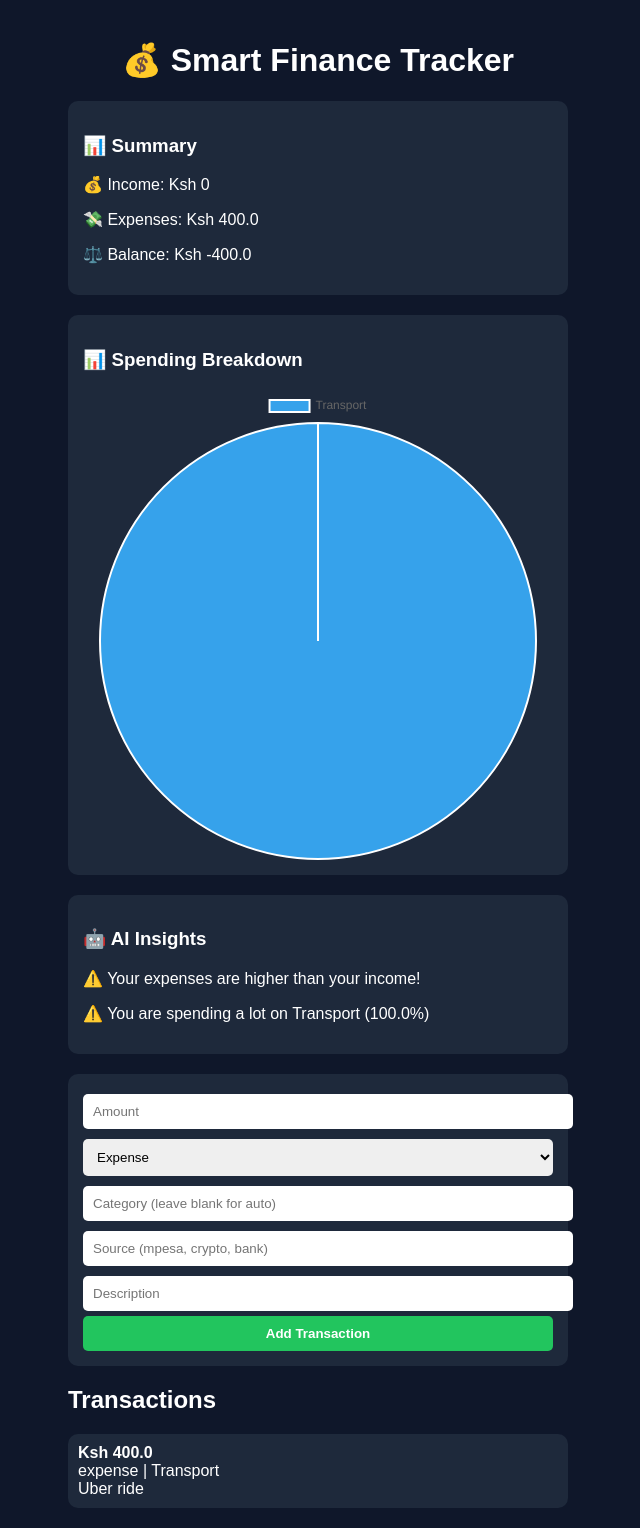
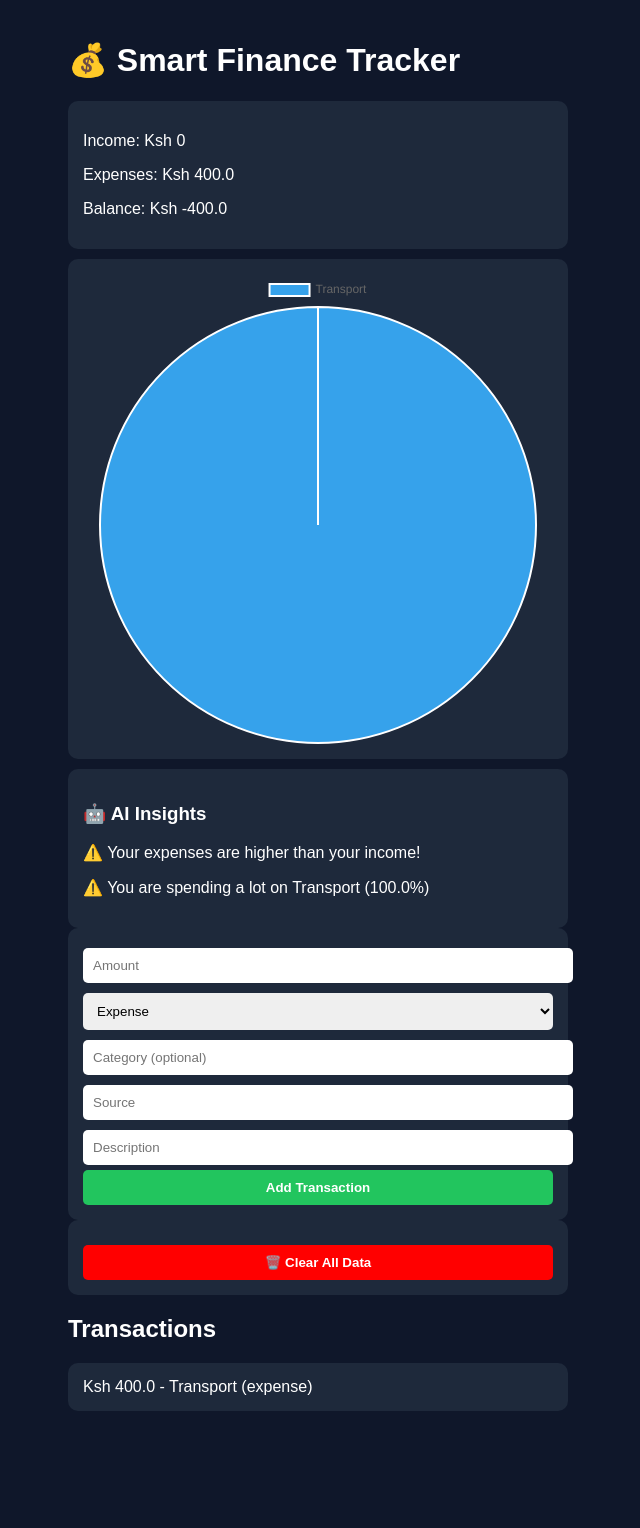
Before and after one commit to geoffreydev23/fintech-app, a Flask app: page / in a window 1280 px wide. Shown: the whole page, without its empty margins (322-962 px from the left). After the commit the page ends 1411 px from the top, so only its background shows below. Run offline with Flask 3, Linux system fonts and the light colour scheme; data comes from the database, SQL or seed files in the repository.

Commit message:
added clear data feature

```diff
--- a/app.py
+++ b/app.py
@@ -1,14 +1,14 @@
-from flask import Flask, render_template, request
+from flask import Flask, render_template, request, redirect
 import sqlite3
 import os
 
 app = Flask(__name__)
 
-# 📁 DATABASE PATH (IMPORTANT FOR DEPLOYMENT)
+# 📁 DATABASE PATH
 BASE_DIR = os.path.dirname(os.path.abspath(__file__))
 db_path = os.path.join(BASE_DIR, 'database.db')
 
-# 🧠 AUTO CATEGORY FUNCTION
+# 🧠 AUTO CATEGORY
 def auto_category(desc):
     desc = desc.lower()
 
@@ -27,31 +27,27 @@ def auto_category(desc):
     else:
         return "Other"
 
-# 🤖 AI INSIGHTS FUNCTION
+# 🤖 AI INSIGHTS
 def generate_insights(transactions, income, expenses, category_data):
     insights = []
 
-    # ⚖️ Balance warning
     if expenses > income:
         insights.append("⚠️ Your expenses are higher than your income!")
 
-    # 🍔 Category warnings
     total_spent = sum(category_data.values())
 
     for category, amount in category_data.items():
         if total_spent > 0:
             percent = (amount / total_spent) * 100
-
             if percent > 40:
                 insights.append(f"⚠️ You are spending a lot on {category} ({percent:.1f}%)")
 
-    # 🪙 Crypto insight
     if "Crypto" in category_data and category_data["Crypto"] > 0:
         insights.append("🪙 You are actively investing in crypto")
 
     return insights
 
-# 🗄️ DATABASE SETUP
+# 🗄️ INIT DATABASE
 def init_db():
     conn = sqlite3.connect(db_path)
     conn.execute('''
@@ -77,7 +73,6 @@ def index():
         source = request.form['source']
         desc = request.form['description']
 
-        # 🧠 AUTO CATEGORY
         category = request.form['category'] or auto_category(desc)
 
         conn.execute(
@@ -86,18 +81,14 @@ def index():
         )
         conn.commit()
 
-    # 📥 FETCH DATA
     transactions = conn.execute("SELECT * FROM transactions").fetchall()
     conn.close()
 
-    # 📊 CALCULATIONS
     income = sum(t[1] for t in transactions if t[2] == "income")
     expenses = sum(t[1] for t in transactions if t[2] == "expense")
     balance = income - expenses
 
-    # 📊 CATEGORY DATA
     category_data = {}
-
     for t in transactions:
         category = t[3]
         amount = t[1]
@@ -107,7 +98,6 @@ def index():
         else:
             category_data[category] = amount
 
-    # 🤖 GENERATE INSIGHTS
     insights = generate_insights(transactions, income, expenses, category_data)
 
     return render_template(
@@ -120,7 +110,16 @@ def index():
         insights=insights
     )
 
-# ▶️ RUN APP
+# 🗑️ CLEAR DATA ROUTE (NEW)
+@app.route('/clear', methods=['POST'])
+def clear_data():
+    conn = sqlite3.connect(db_path)
+    conn.execute("DELETE FROM transactions")
+    conn.commit()
+    conn.close()
+    return redirect('/')
+
+# ▶️ RUN
 if __name__ == "__main__":
     init_db()
     app.run(debug=True)
--- a/templates/index.html
+++ b/templates/index.html
@@ -2,13 +2,9 @@
 <html>
 <head>
     <title>Fintech App</title>
-
     <meta name="viewport" content="width=device-width, initial-scale=1.0">
 
-    <!-- 📱 PWA Manifest -->
     <link rel="manifest" href="/static/manifest.json">
-
-    <!-- 📊 Chart.js -->
     <script src="https://cdn.jsdelivr.net/npm/chart.js"></script>
 
     <style>
@@ -18,10 +14,6 @@
             color: white;
             margin: 0;
             padding: 20px;
-        }
-
-        h1 {
-            text-align: center;
         }
 
         .container {
@@ -53,29 +45,16 @@
             border-radius: 5px;
         }
 
-        .summary {
+        .danger {
+            background: red;
+            margin-top: 10px;
+        }
+
+        .summary, .chart-container, .card {
             background: #1e293b;
             padding: 15px;
             border-radius: 10px;
-            margin-bottom: 20px;
-        }
-
-        .chart-container {
-            background: #1e293b;
-            padding: 15px;
-            border-radius: 10px;
-            margin-bottom: 20px;
-        }
-
-        .transactions {
-            margin-top: 20px;
-        }
-
-        .card {
-            background: #1e293b;
-            padding: 10px;
             margin-top: 10px;
-            border-radius: 10px;
         }
     </style>
 </head>
@@ -85,34 +64,24 @@
 
     <h1>💰 Smart Finance Tracker</h1>
 
-    <!-- 📊 SUMMARY -->
     <div class="summary">
-        <h3>📊 Summary</h3>
-        <p>💰 Income: Ksh {{income}}</p>
-        <p>💸 Expenses: Ksh {{expenses}}</p>
-        <p>⚖️ Balance: Ksh {{balance}}</p>
+        <p>Income: Ksh {{income}}</p>
+        <p>Expenses: Ksh {{expenses}}</p>
+        <p>Balance: Ksh {{balance}}</p>
     </div>
 
-    <!-- 📊 CHART -->
     <div class="chart-container">
-        <h3>📊 Spending Breakdown</h3>
         <canvas id="myChart"></canvas>
     </div>
 
-    <!-- 🤖 AI INSIGHTS -->
     <div class="summary">
         <h3>🤖 AI Insights</h3>
-
-        {% if insights %}
         {% for insight in insights %}
             <p>{{insight}}</p>
         {% endfor %}
-        {% else %}
-            <p>No insights yet</p>
-        {% endif %}
     </div>
 
-    <!-- 📝 FORM -->
+    <!-- ADD TRANSACTION -->
     <form method="POST">
         <input name="amount" placeholder="Amount" required>
 
@@ -121,40 +90,34 @@
             <option value="income">Income</option>
         </select>
 
-        <input name="category" placeholder="Category (leave blank for auto)">
-
-        <input name="source" placeholder="Source (mpesa, crypto, bank)">
-
+        <input name="category" placeholder="Category (optional)">
+        <input name="source" placeholder="Source">
         <input name="description" placeholder="Description">
 
         <button type="submit">Add Transaction</button>
     </form>
 
-    <!-- 📋 TRANSACTIONS -->
-    <div class="transactions">
+    <!-- 🗑️ CLEAR BUTTON (NEW) -->
+    <form method="POST" action="/clear">
+        <button class="danger">🗑️ Clear All Data</button>
+    </form>
+
     <h2>Transactions</h2>
 
     {% for t in transactions %}
         <div class="card">
-                <strong>Ksh {{t[1]}}</strong><br>
-                {{t[2]}} | {{t[3]}}<br>
-                {{t[5]}}
+            Ksh {{t[1]}} - {{t[3]}} ({{t[2]}})
         </div>
     {% endfor %}
-    </div>
 
 </div>
 
-<!-- 📊 CHART SCRIPT -->
 <script>
     const data = {{ category_data | tojson }};
-
     const labels = Object.keys(data);
     const values = Object.values(data);
 
-    const ctx = document.getElementById('myChart').getContext('2d');
-
-    new Chart(ctx, {
+    new Chart(document.getElementById('myChart'), {
         type: 'pie',
         data: {
             labels: labels,
@@ -165,13 +128,5 @@
     });
 </script>
 
-<!-- 📱 SERVICE WORKER -->
-<script>
-if ("serviceWorker" in navigator) {
-    navigator.serviceWorker.register("/static/service-worker.js")
-    .then(() => console.log("Service Worker Registered"));
-}
-</script>
-
 </body>
 </html>
```
Lines whose indentation alone changed are shown as unchanged.
